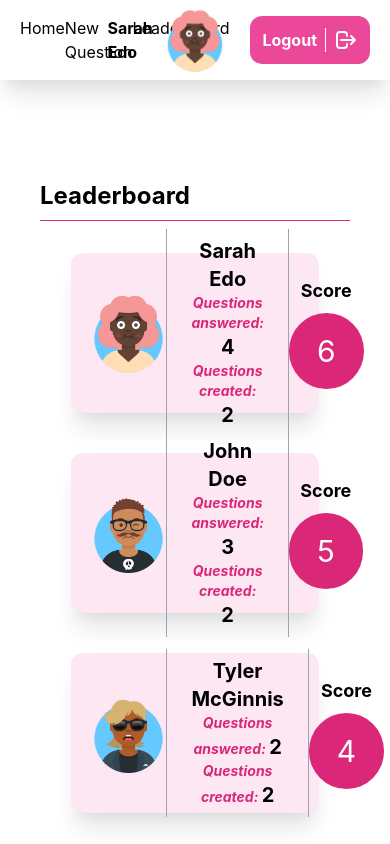
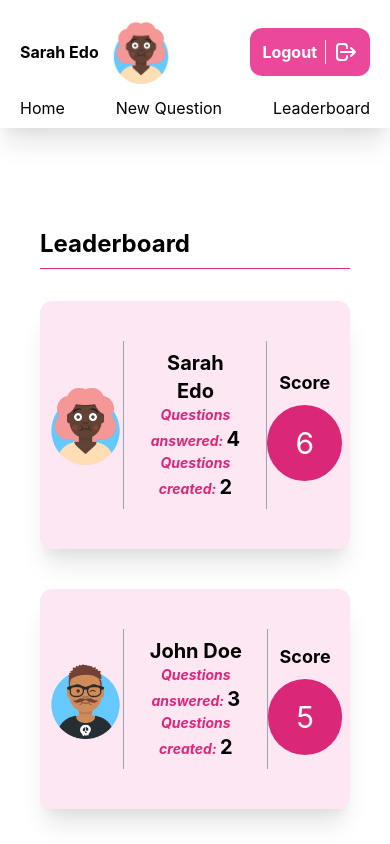
Before and after one commit to deeonwuli/would-you-rather-reactnd, a React (Create React App) app: page /leaderboard in a window 390 px wide. Both pictures are taken after a click on the button "Login". Shown: the top 844 px of the page. Built offline with nearby package versions, Linux system fonts and the light colour scheme.

Commit message:
refactor: make app mobile friendly

```diff
--- a/src/components/Header.js
+++ b/src/components/Header.js
@@ -11,8 +11,8 @@ function Header(props) {
   };
 
   return (
-    <div className="w-screen h-20 flex justify-between items-center shadow-xl px-5 mb-3">
-      <div className="flex justify-between w-1/4">
+    <div className="w-screen h-32 md:h-20 flex flex-col md:flex-row justify-between items-center shadow-xl p-5 mb-3">
+      <div className="flex justify-between w-full md:w-1/4 order-2 md:order-1">
         <NavLink exact activeClassName="active" to="/">
           Home
         </NavLink>
@@ -23,7 +23,7 @@ function Header(props) {
           Leaderboard
         </NavLink>
       </div>
-      <div className="flex justify-end items-center space-x-10">
+      <div className="flex justify-between md:justify-end items-center space-x-10 order-1 md:order-2 w-full mb-3 md:mb-0">
         <div className="flex items-center space-x-3">
           <p className="font-bold">{user.name}</p>
           <img
--- a/src/components/Home.js
+++ b/src/components/Home.js
@@ -8,11 +8,11 @@ function Home(props) {
   const { answeredIds, unansweredIds } = props;
 
   return (
-    <div className="flex flex-col container items-center">
+    <div className="flex flex-col container items-center w-full">
       <Header />
-      <div className="w-1/2">
+      <div className="w-full md:w-1/2">
         <ul
-          className="flex mb-0 list-none flex-wrap pt-3 pb-4 flex-row mx-5"
+          className="flex mb-0 list-none  pt-3 pb-4 flex-row mx-5"
           role="tablist"
         >
           <li className="-mb-px mr-2 last:mr-0 flex-auto text-center">
--- a/src/components/Leaderboard.js
+++ b/src/components/Leaderboard.js
@@ -9,14 +9,14 @@ function Leaderboard(props) {
     <div className="flex flex-col container items-center">
       <Header />
 
-      <div className="flex flex-col justify-center rounded-lg shadow-xl w-full md:w-1/2 my-10 p-10 space-y-3">
+      <div className="flex flex-col justify-center rounded-lg md:shadow-xl w-full md:w-1/2 my-10 p-10 space-y-3">
         <p className="font-bold text-2xl border-b border-pink-600 py-2 mb-5">
           Leaderboard
         </p>
         <ul className="flex flex-col items-center space-y-10">
           {userIds.map((user) => (
             <li
-              className="bg-pink-100 p-5 rounded-xl shadow-xl flex flex-col justify-center text-center h-40 w-4/5 px-5"
+              className="bg-pink-100 rounded-xl shadow-xl flex flex-col justify-center text-center h-auto w-full md:w-4/5 px-2 md:px-5 py-10 md:p-5"
               key={user.id}
             >
               <div className="flex items-center justify-between">
--- a/src/components/Question.js
+++ b/src/components/Question.js
@@ -13,7 +13,7 @@ function Question(props) {
   const { name, avatar, optionOne, id } = question;
 
   return (
-    <div className="bg-pink-100 my-5 p-5 rounded-xl shadow-xl flex flex-col justify-center text-center h-52 w-96">
+    <div className="bg-pink-100 my-5 p-5 rounded-xl shadow-xl flex flex-col justify-center text-center h-52 md:w-96">
       <div className="flex items-center justify-between">
         <img src={avatar} alt={`Avatar of ${name}`} className="h-20 w-1/5" />
         <div className="w-4/5">
```
